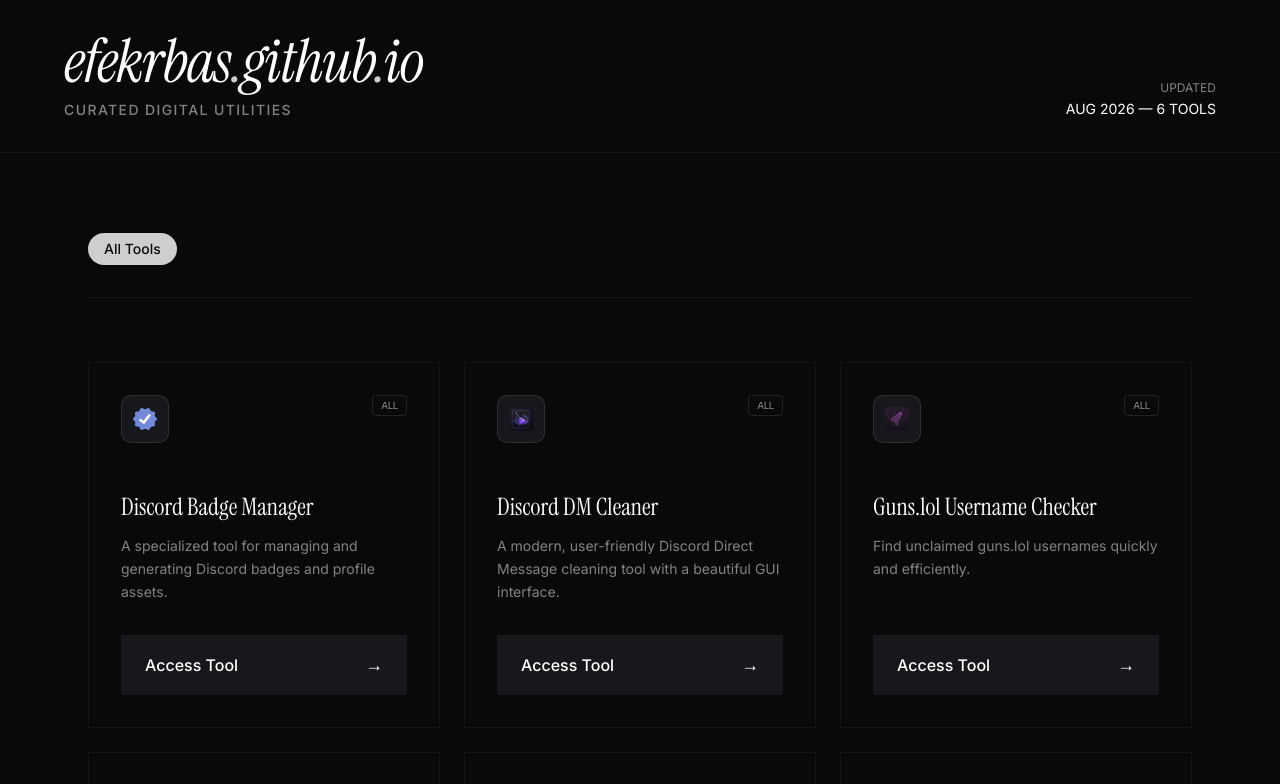
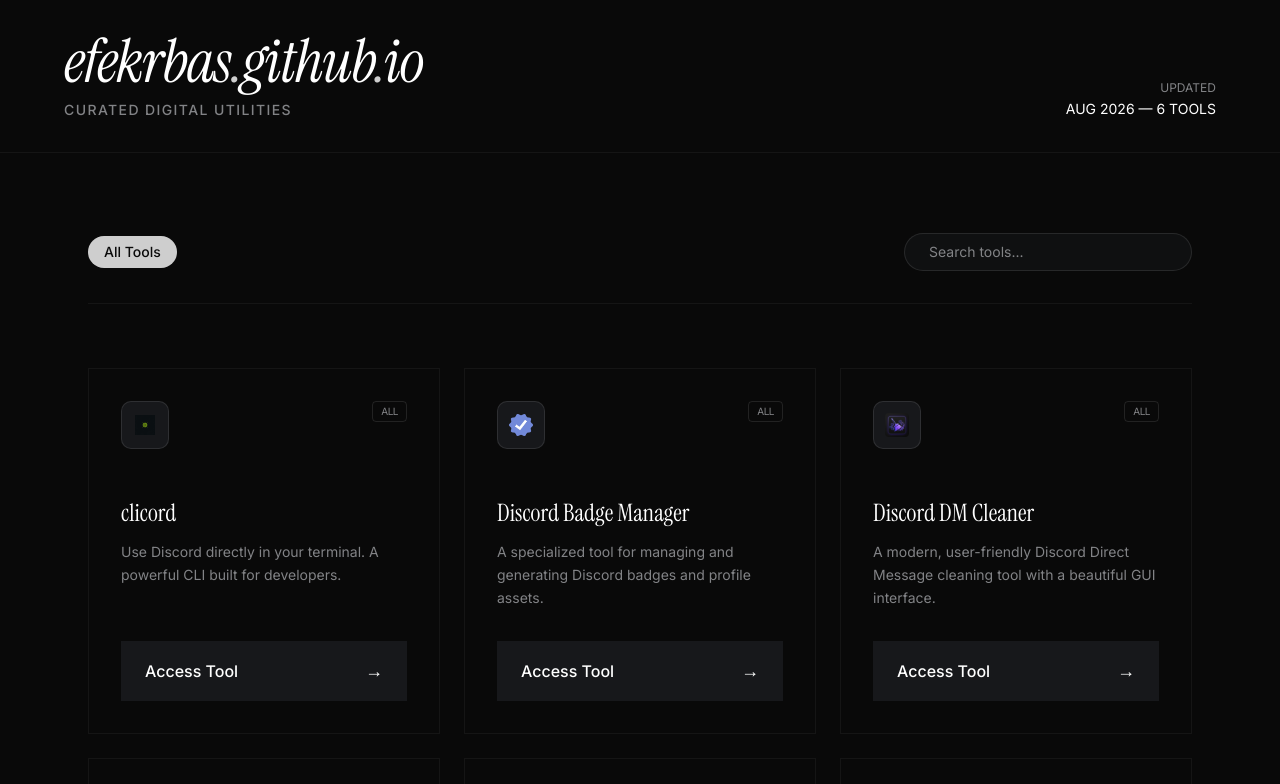
Before and after one commit to efekrbas/efekrbas.github.io, a React (Vite) app: page / in a window 1280 px wide. Shown: the top 784 px of the page. Built offline with nearby package versions, Linux system fonts and the light colour scheme.

Commit message:
Add search bar and alphabetical sorting to index

```diff
--- a/src/routes/index.tsx
+++ b/src/routes/index.tsx
@@ -211,11 +211,16 @@ function ToolCard({ tool }: { tool: Tool }) {
 
 function Index() {
   const [activeCategory, setActiveCategory] = useState<Category>("All");
+  const [searchQuery, setSearchQuery] = useState("");
 
-  const filteredTools =
-    activeCategory === "All"
-      ? tools
-      : tools.filter((tool) => tool.category === activeCategory);
+  const filteredTools = tools
+    .filter((tool) => activeCategory === "All" || tool.category === activeCategory)
+    .filter(
+      (tool) =>
+        tool.title.toLowerCase().includes(searchQuery.toLowerCase()) ||
+        tool.description.toLowerCase().includes(searchQuery.toLowerCase())
+    )
+    .sort((a, b) => a.title.localeCompare(b.title));
 
   return (
     <div className="min-h-screen bg-base font-sans text-white selection:bg-editorial-accent selection:text-base">
@@ -237,7 +242,8 @@ function Index() {
       </header>
 
       <main className="mx-auto max-w-6xl px-6 py-12 md:py-20">
-        <div className="mb-16 flex flex-wrap items-center gap-4 border-b border-white/5 pb-8">
+        <div className="mb-16 flex flex-col items-start justify-between gap-6 border-b border-white/5 pb-8 md:flex-row md:items-center">
+          <div className="flex flex-wrap items-center gap-4">
             {categories.map((category) => (
               <button
                 key={category}
@@ -251,6 +257,17 @@ function Index() {
                 {category === "All" ? "All Tools" : category}
               </button>
             ))}
+          </div>
+
+          <div className="w-full md:w-auto">
+            <input
+              type="text"
+              placeholder="Search tools..."
+              value={searchQuery}
+              onChange={(e) => setSearchQuery(e.target.value)}
+              className="w-full rounded-full border border-white/10 bg-surface/50 px-6 py-2 text-sm text-white placeholder:text-editorial-muted transition-colors focus:border-editorial-accent focus:outline-none focus:ring-1 focus:ring-editorial-accent md:w-72"
+            />
+          </div>
         </div>
 
         <div className="grid grid-cols-1 gap-4 md:gap-6 md:grid-cols-2 lg:grid-cols-3">
```
Lines whose indentation alone changed are shown as unchanged.
